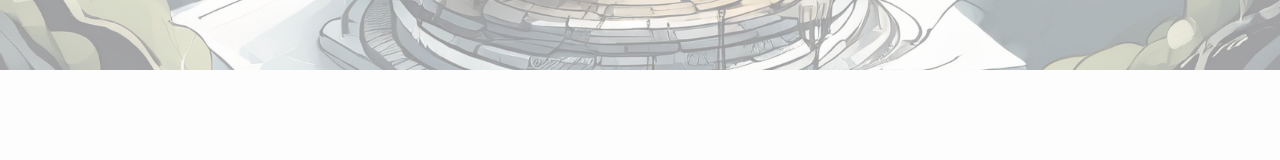
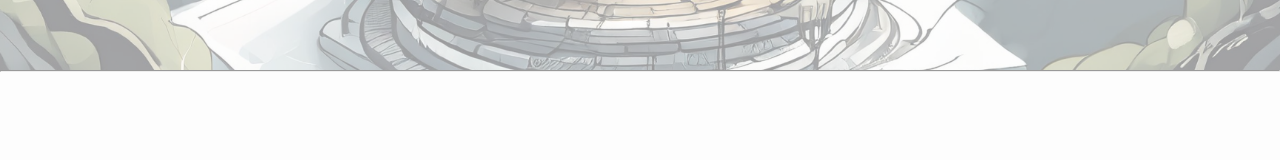
Before and after one commit to Shaik-Mansoor6549/My, a plain HTML site: page index.html in a window 1280 px wide. Shown: the part 730-890 px from the top of the page. Drawn offline with Linux system fonts and the light colour scheme.

Commit message:
Update index.html

```diff
--- a/index.html
+++ b/index.html
@@ -44,7 +44,7 @@
       <!-- End of Section 1 -->
 
 
-      <!-- End of Navbar -->
+      <hr>
 
 
       <!-- Section 2 -->
```
